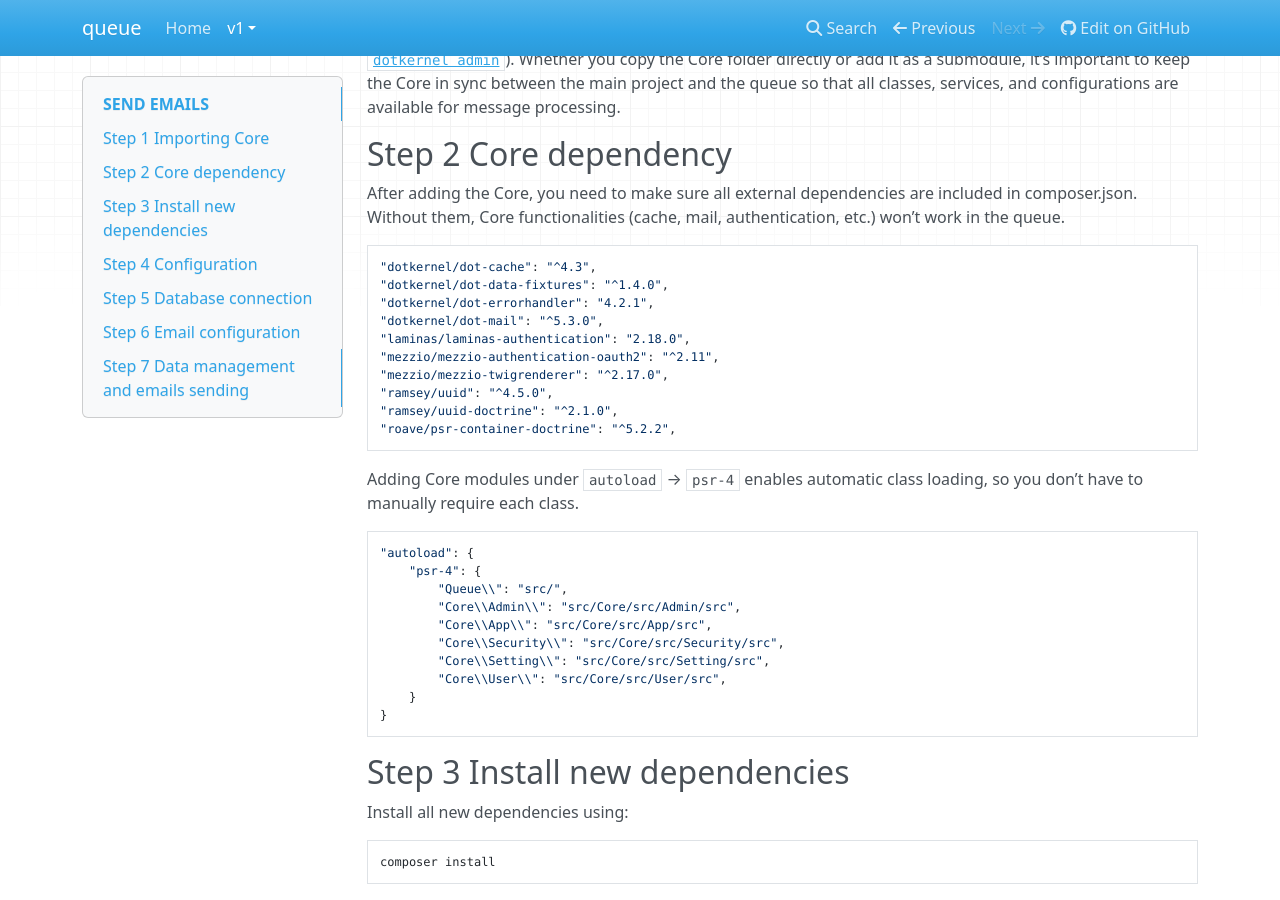
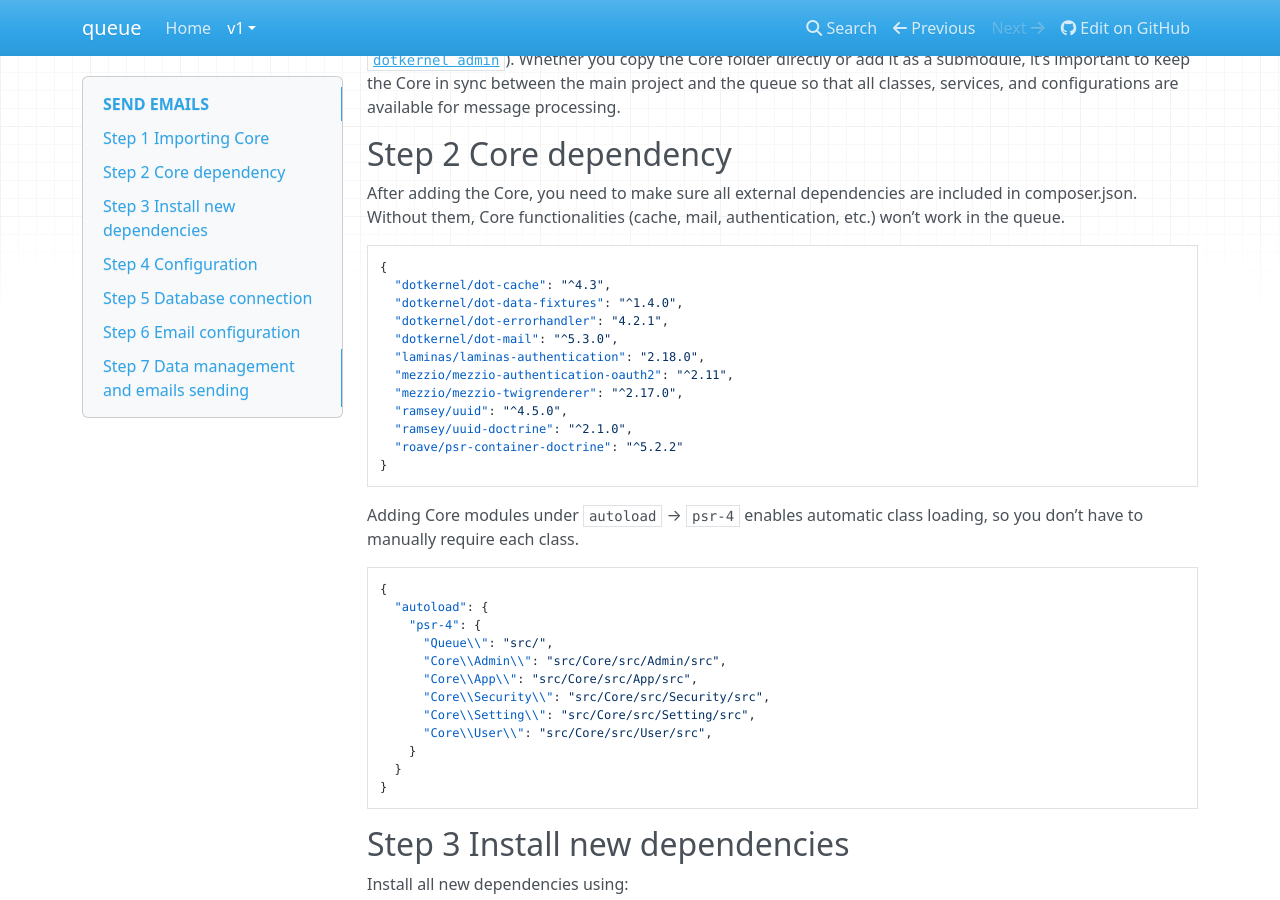
Before and after one commit to dotkernel/queue-documentation, an MkDocs documentation site: the page built from docs/book/v1/how-to/send-emails.md, in a window 1280 px wide and 900 px high, scrolled down 502 px. Built offline with MkDocs 1.6.1, drawn with Linux system fonts in a browser that asks for light colours; nearby versions of some CDN libraries.

Commit message:
replaced php with json
Signed-off-by: bota <Bota@dotkernel.com>

````diff
--- a/docs/book/v1/how-to/send-emails.md
+++ b/docs/book/v1/how-to/send-emails.md
@@ -19,31 +19,35 @@ Importing the Core is essential for the queue to communicate with the main appli
 
 After adding the Core, you need to make sure all external dependencies are included in composer.json. Without them, Core functionalities (cache, mail, authentication, etc.) won’t work in the queue.
 
-```php
-"dotkernel/dot-cache": "^4.3",
-"dotkernel/dot-data-fixtures": "^1.4.0",
-"dotkernel/dot-errorhandler": "4.2.1",
-"dotkernel/dot-mail": "^5.3.0",
-"laminas/laminas-authentication": "2.18.0",
-"mezzio/mezzio-authentication-oauth2": "^2.11",
-"mezzio/mezzio-twigrenderer": "^2.17.0",
-"ramsey/uuid": "^4.5.0",
-"ramsey/uuid-doctrine": "^2.1.0",
-"roave/psr-container-doctrine": "^5.2.2",
+```json
+{
+  "dotkernel/dot-cache": "^4.3",
+  "dotkernel/dot-data-fixtures": "^1.4.0",
+  "dotkernel/dot-errorhandler": "4.2.1",
+  "dotkernel/dot-mail": "^5.3.0",
+  "laminas/laminas-authentication": "2.18.0",
+  "mezzio/mezzio-authentication-oauth2": "^2.11",
+  "mezzio/mezzio-twigrenderer": "^2.17.0",
+  "ramsey/uuid": "^4.5.0",
+  "ramsey/uuid-doctrine": "^2.1.0",
+  "roave/psr-container-doctrine": "^5.2.2"
+}
 ```
 
 Adding Core modules under `autoload` → `psr-4` enables automatic class loading, so you don’t have to manually require each class.
 
-```php
-"autoload": {
+```json
+{
+  "autoload": {
     "psr-4": {
-        "Queue\\": "src/",
-        "Core\\Admin\\": "src/Core/src/Admin/src",
-        "Core\\App\\": "src/Core/src/App/src",
-        "Core\\Security\\": "src/Core/src/Security/src",
-        "Core\\Setting\\": "src/Core/src/Setting/src",
-        "Core\\User\\": "src/Core/src/User/src",
+      "Queue\\": "src/",
+      "Core\\Admin\\": "src/Core/src/Admin/src",
+      "Core\\App\\": "src/Core/src/App/src",
+      "Core\\Security\\": "src/Core/src/Security/src",
+      "Core\\Setting\\": "src/Core/src/Setting/src",
+      "Core\\User\\": "src/Core/src/User/src",
     }
+  }
 }
 ```
 
````
Also changed, not shown: docs/book/v1/how-to/communication-with-queue.md (+7 -3 lines).
